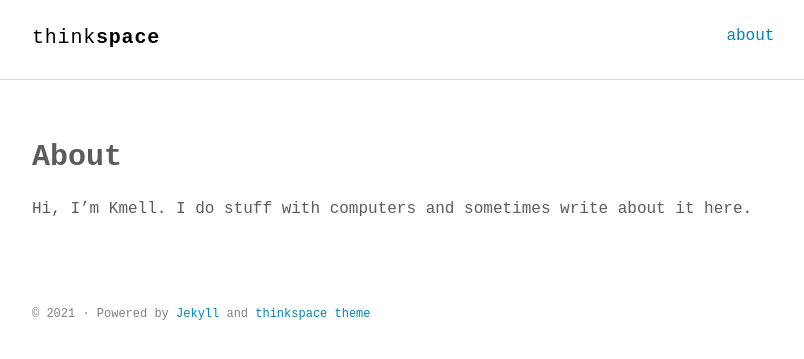
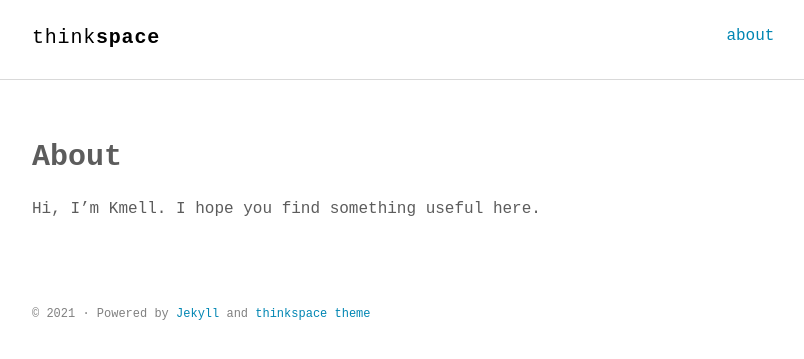
Before and after one commit to km3ll/km3ll.github.io, a Jekyll site: the page built from about.md, in a window 1280 px wide. Shown: the top 359 px of the page, without its empty margins (232-1036 px from the left). Built offline with Jekyll 4.4.1, drawn with Linux system fonts in a browser that asks for light colours; some web fonts are replaced.

Commit message:
Change welcome message in 'about' page

```diff
--- a/about.md
+++ b/about.md
@@ -4,4 +4,4 @@ title: About
 permalink: /about/
 ---
 
-Hi, I'm Kmell. I do stuff with computers and sometimes write about it here.
+Hi, I'm Kmell. I hope you find something useful here.
```
